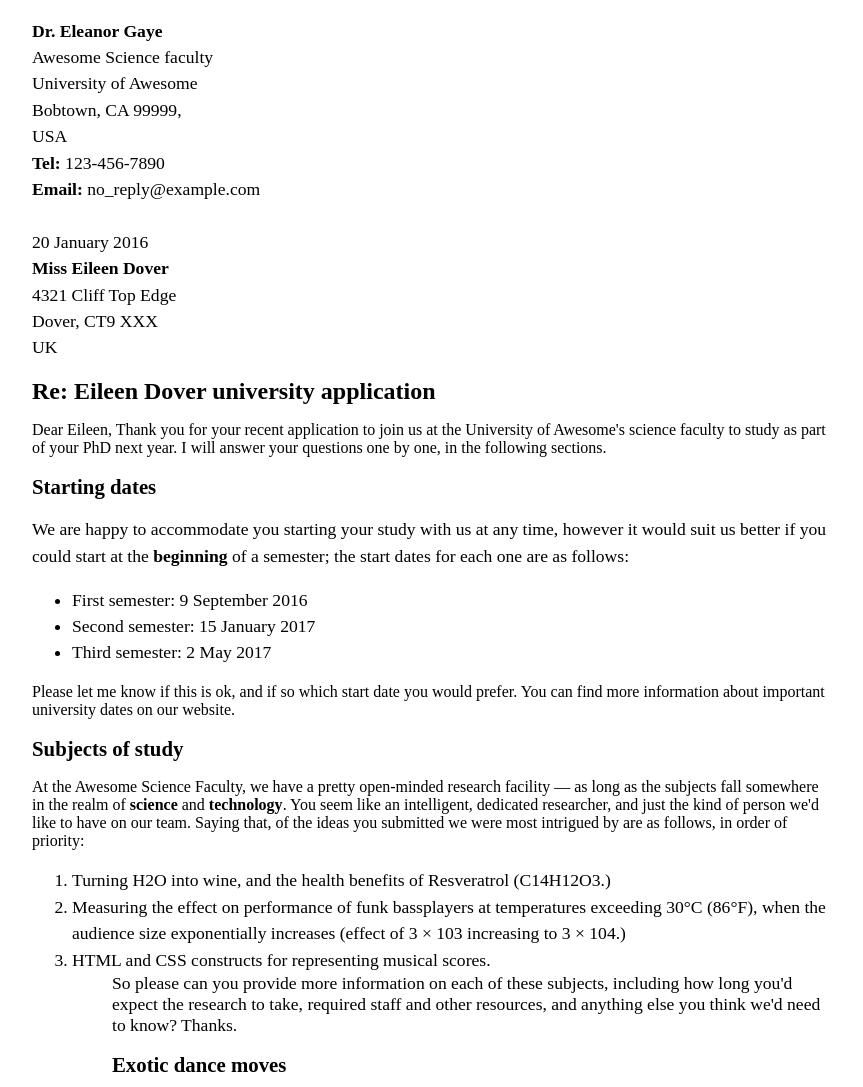
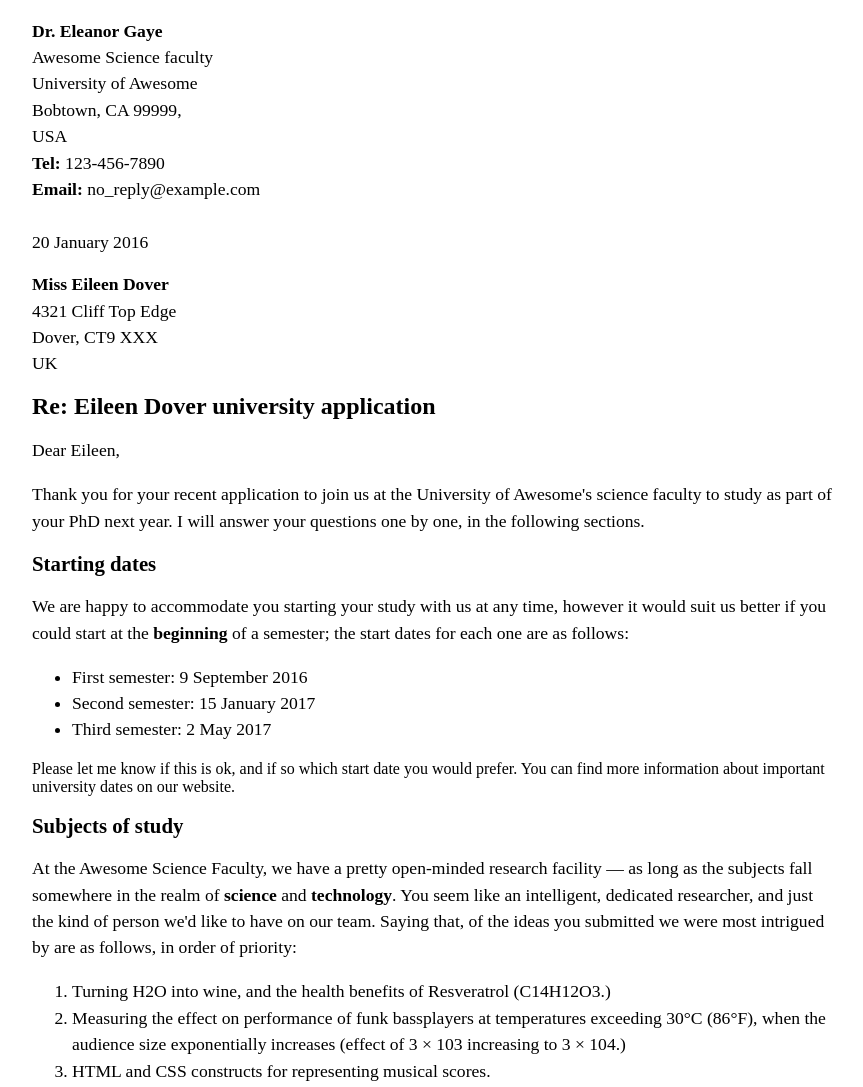
Before and after one commit to Keana-CWU/keana-cwu.github.io, a plain HTML site: page letter-markup/index.html in a window 1280 px wide. Shown: the top 1087 px of the page, without its empty margins (208-1071 px from the left). Drawn offline with Linux system fonts and the light colour scheme.

Commit message:
Update index.html

```diff
--- a/letter-markup/index.html
+++ b/letter-markup/index.html
@@ -36,6 +36,7 @@
     </head>
     <body>
         <p>
+            <address>
             <strong>Dr. Eleanor Gaye</strong><br>
             Awesome Science faculty<br>
             University of Awesome<br>
@@ -45,18 +46,20 @@
             <strong>Email:</strong> no_reply@example.com<br>
             <br>
             20 January 2016<br>
+            </address>
 
+            <address>
             <strong>Miss Eileen Dover</strong><br>
             4321 Cliff Top Edge<br>
             Dover, CT9 XXX<br>
             UK<br>
-
+            </address>
 
 <h1>Re: Eileen Dover university application</h1>
 
-Dear Eileen,
+<p>Dear Eileen,</p>
 
-Thank you for your recent application to join us at the University of Awesome's science faculty to study as part of your PhD next year. I will answer your questions one by one, in the following sections.
+<p>Thank you for your recent application to join us at the University of Awesome's science faculty to study as part of your PhD next year. I will answer your questions one by one, in the following sections.</p>
 
 <h2>Starting dates</h2>
 
@@ -75,7 +78,7 @@ You can find more information about important university dates on our website.
 
 <h2>Subjects of study</h2>
 
-At the Awesome Science Faculty, we have a pretty open-minded research facility — as long as the subjects fall somewhere in the realm of <strong>science</strong> and <strong>technology</strong>. You seem like an intelligent, dedicated researcher, and just the kind of person we'd like to have on our team. Saying that, of the ideas you submitted we were most intrigued by are as follows, in order of priority:
+<p>At the Awesome Science Faculty, we have a pretty open-minded research facility — as long as the subjects fall somewhere in the realm of <strong>science</strong> and <strong>technology</strong>. You seem like an intelligent, dedicated researcher, and just the kind of person we'd like to have on our team. Saying that, of the ideas you submitted we were most intrigued by are as follows, in order of priority:</p>
 
 <ol>
     <li>Turning H2O into wine, and the health benefits of Resveratrol (C14H12O3.)</li>
```
